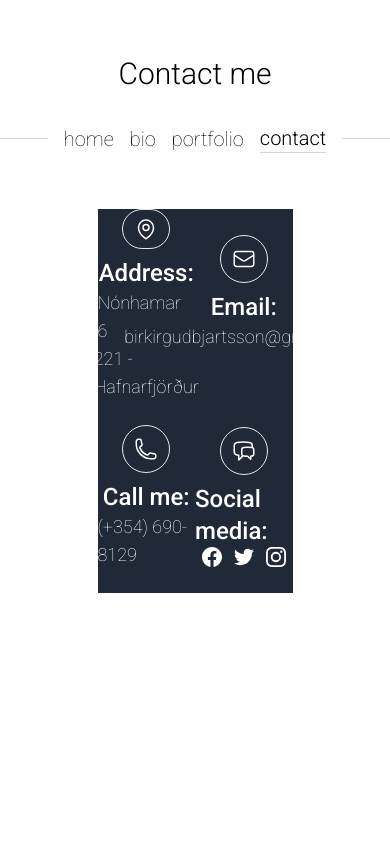
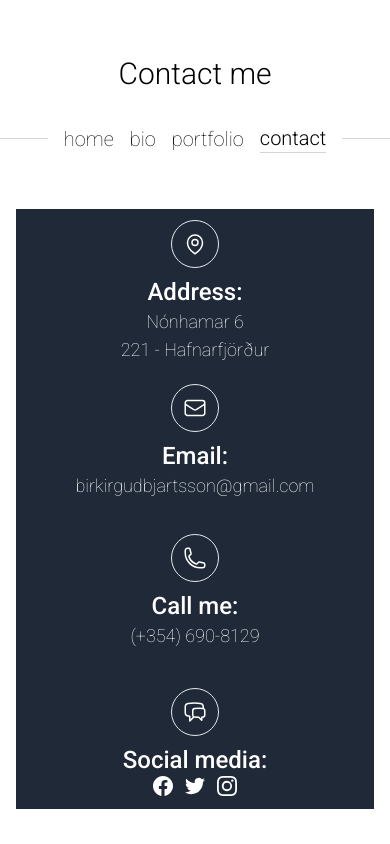
Before and after one commit to birkirfreyrg/birkirgudbjarts, a Next.js app: page /contact in a window 390 px wide. Built offline with nearby package versions, Linux system fonts and the light colour scheme.

Commit message:
bio and contact mobile responsive

```diff
--- a/app/components/Bio.tsx
+++ b/app/components/Bio.tsx
@@ -3,7 +3,7 @@ import Wrapper from "./Wrapper";
 export default function Bio() {
   return (
     <Wrapper>
-      <h3 className="w-2/6 mt-14 border p-2 shadow-lg mb-6">
+      <h3 className="sm:w-2/5 w-11/12 mt-14 border p-2 shadow-lg mb-6">
         <p className="mb-6">
           I am a highly skilled and motivated person with a Bachelor of Science
           in Computer Science from the University of Iceland. My academic and
--- a/app/components/ContactCard.tsx
+++ b/app/components/ContactCard.tsx
@@ -9,15 +9,15 @@ import Facebook from "../components/Facebook";
 
 export default function ContactCard() {
   return (
-    <div className="flex items-center justify-center w-full h-full gap-1 mt-14">
-      <div className="flex flex-wrap items-center justify-center bg-gray-800 w-2/4 h-96 text-white text-lg">
-        <div className="flex flex-col items-center justify-center w-1/2 h-1/2">
+    <div className="flex items-center justify-center w-full h-full sm:gap-1 mt-14">
+      <div className="flex flex-wrap items-center justify-center bg-gray-800 w-11/12 sm:w-2/4 h-[600px] text-white text-lg">
+        <div className="flex flex-col items-center justify-center w-full h-1/4 sm:w-1/2 sm:h-1/2 mt-2 sm:mt-0">
           <Address />
           <MediumText text="Address:" />
           <p>Nónhamar 6</p>
           <p>221 - Hafnarfjörður</p>
         </div>
-        <div className="flex flex-col items-center justify-center w-1/2 h-1/2 pb-6">
+        <div className="flex flex-col items-center justify-center w-full h-1/4 sm:w-1/2 sm:h-1/2 sm:pb-6">
           <Email />
           <MediumText text="Email:" />
           <p>
@@ -26,7 +26,7 @@ export default function ContactCard() {
             </a>
           </p>
         </div>
-        <div className="flex flex-col items-center justify-center w-1/2 h-1/2">
+        <div className="flex flex-col items-center justify-center w-full h-1/4 sm:w-1/2 sm:h-1/2">
           <Phone />
           <MediumText text="Call me:" />
           <p>
@@ -34,7 +34,7 @@ export default function ContactCard() {
             <a href={"tel:3546908129"}>(+354) 690-8129</a>
           </p>
         </div>
-        <div className="flex flex-col items-center justify-center w-1/2 h-1/2">
+        <div className="flex flex-col items-center justify-center w-full h-1/4 sm:w-1/2 sm:h-1/2">
           <Chat />
           <MediumText text="Social media:" />
           <div className="flex gap-3">
```
